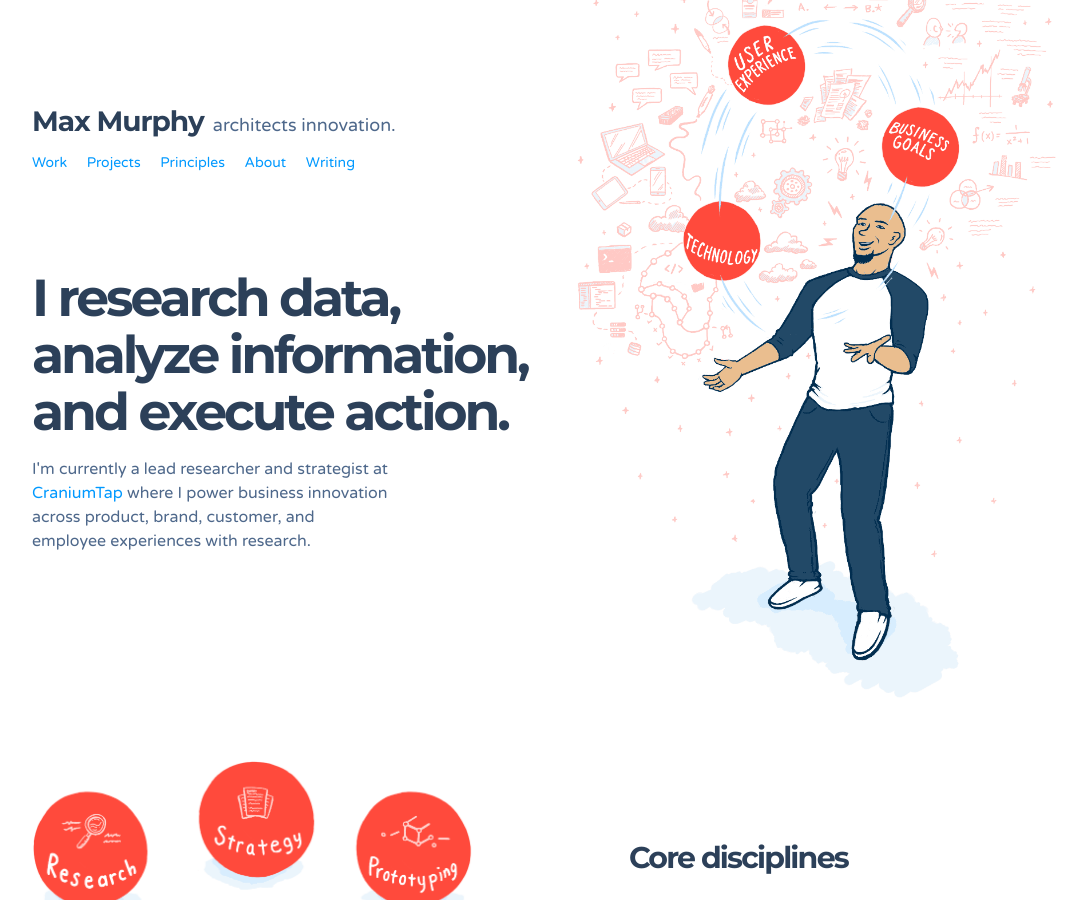
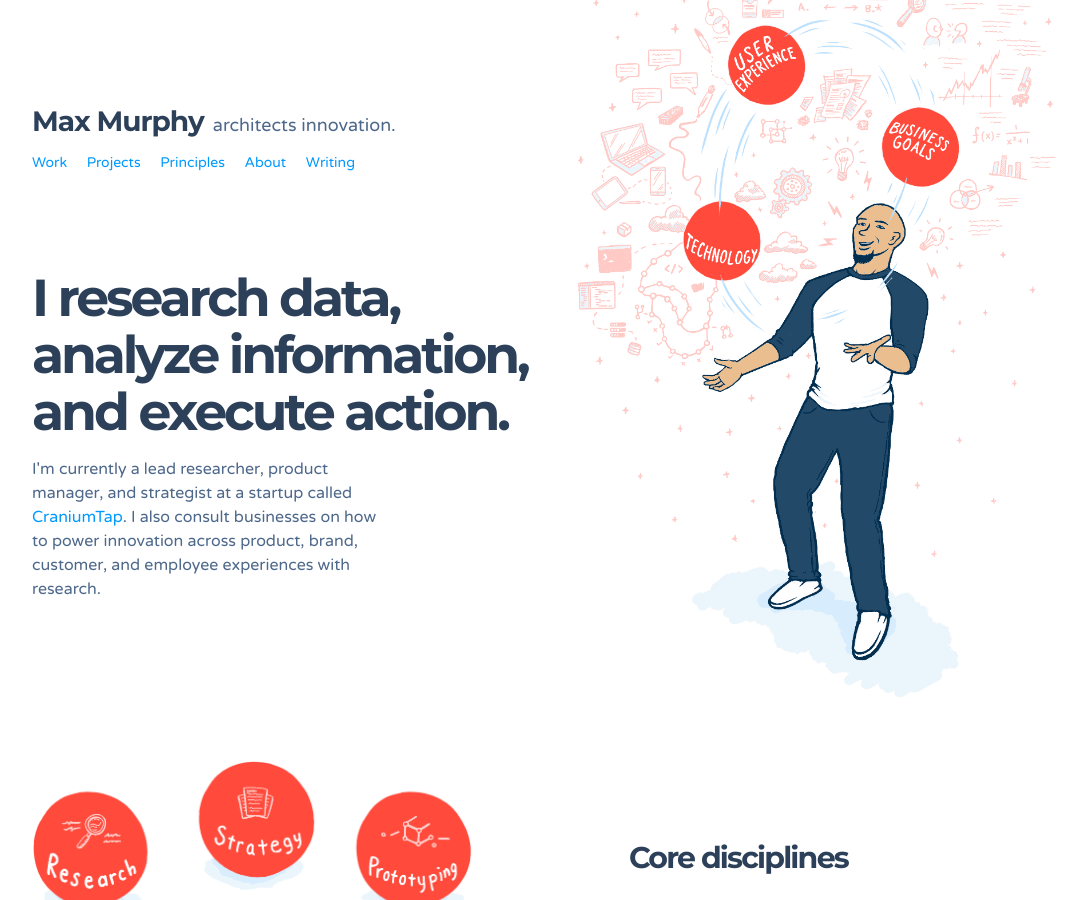
Before and after one commit to zenifold/max_page, a Jekyll site: the page built from index.html, in a window 1280 px wide and 900 px high. Shown: the whole window, without its empty margins (96-1179 px from the left). Built offline with Jekyll 4.4.1, drawn with Linux system fonts in a browser that asks for light colours; some web fonts are replaced.

Commit message:
wording change

```diff
--- a/_includes/home/intro.html
+++ b/_includes/home/intro.html
@@ -11,7 +11,7 @@
         I research data, analyze information, and execute action.
       </h2>
       <p class="description primary mt0">
-        I'm currently a lead researcher and strategist at <a href="https://craniumtap.com">CraniumTap</a> where I power business innovation across product, brand, customer, and employee experiences with research.
+        I'm currently a lead researcher, product manager, and strategist at a startup called <a href="https://craniumtap.com">CraniumTap</a>. I also consult businesses on how to power innovation across product, brand, customer, and employee experiences with research.
       </p>
 
     <!--{% include social-icons.html %}-->
```
